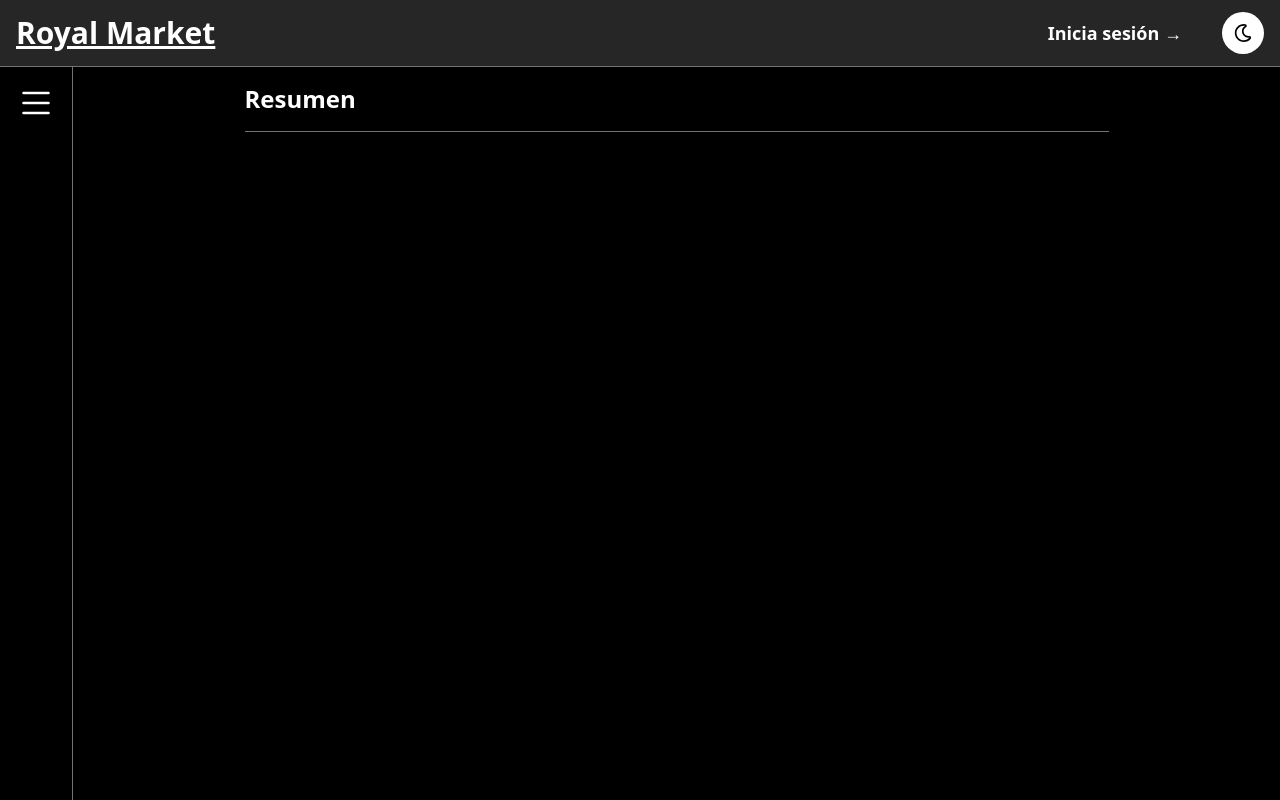
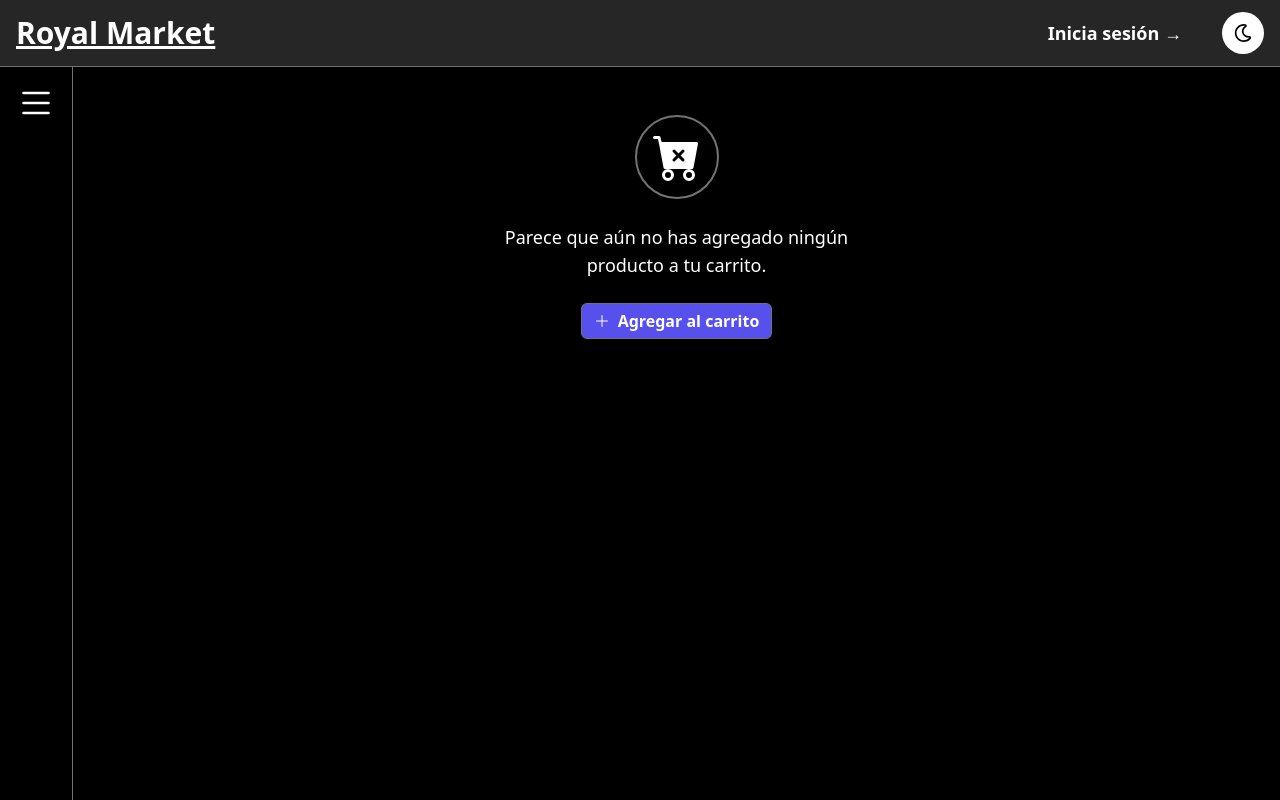
Before and after one commit to Edkiri/market-react-ui, a React (Vite) app: page /cart in a window 1280 px wide. Built offline with nearby package versions, Linux system fonts and the light colour scheme.

Commit message:
feat: empty cart navigate to home

```diff
--- a/src/App.jsx
+++ b/src/App.jsx
@@ -20,14 +20,14 @@ function App() {
         <Route path="/my-profile" element={<UserProfile />} />
         // List of cart items
         <Route path="/cart" element={<CartPage />} />
-        // Protected Orders Page
+        <Route
+          path="/orders"
+          element={<AuthRoute children={<OrdersPage />} />}
+        />
+        // Protected Payment Page
         <Route
           path="/payment"
           element={<AuthRoute children={<PaymentPage />} />}
-        />
-        <Route
-          path="/orders"
-          element={<AuthRoute children={<OrdersPage />} />}
         />
       </Routes>
     </DefaultLayout>
--- /dev/null
+++ b/src/pages/CartPage/components/EmptyCart.jsx
@@ -0,0 +1,31 @@
+import { MkButton } from '@/components/Core';
+import { selectItem, sidebarItems } from '@/store/sidebar/slice';
+import { BsCartXFill, BsPlusLg } from 'react-icons/bs';
+import { useDispatch } from 'react-redux';
+import { useNavigate } from 'react-router-dom';
+
+export default function EmptyCart() {
+  const navigate = useNavigate();
+  const dispatch = useDispatch();
+
+  const handleGoToProducts = () => {
+    dispatch(selectItem(sidebarItems.HOME));
+    navigate('/');
+  };
+
+  return (
+    <section className="w-full m-auto max-w-lg flex flex-col gap-6 mt-8 items-center">
+      <div className="border-2 max-w-min rounded-full text-5xl flex justify-center items-center p-4 border-neutral-500">
+        <BsCartXFill className="" />
+      </div>
+      <p className="text-lg text-center max-w-sm">
+        Parece que aún no has agregado ningún producto a tu carrito.
+      </p>
+      <MkButton
+        handleClick={handleGoToProducts}
+        label="Agregar al carrito"
+        icon={<BsPlusLg />}
+      />
+    </section>
+  );
+}
--- a/src/pages/CartPage/index.jsx
+++ b/src/pages/CartPage/index.jsx
@@ -1,5 +1,6 @@
 import { useSelector } from 'react-redux';
 import CartItem from './components/CartItem';
+import EmptyCart from './components/EmptyCart';
 
 export default function CartPage() {
   const cart = useSelector((state) => state.cart);
@@ -10,6 +11,8 @@ export default function CartPage() {
     const result = Number(price) * Number(quantity);
     return val + result;
   }, 0);
+
+  if (!cart.length) return <EmptyCart />;
 
   return (
     <div className="cart-list max-w-4xl m-auto flex flex-col w-full gap-4">
```
